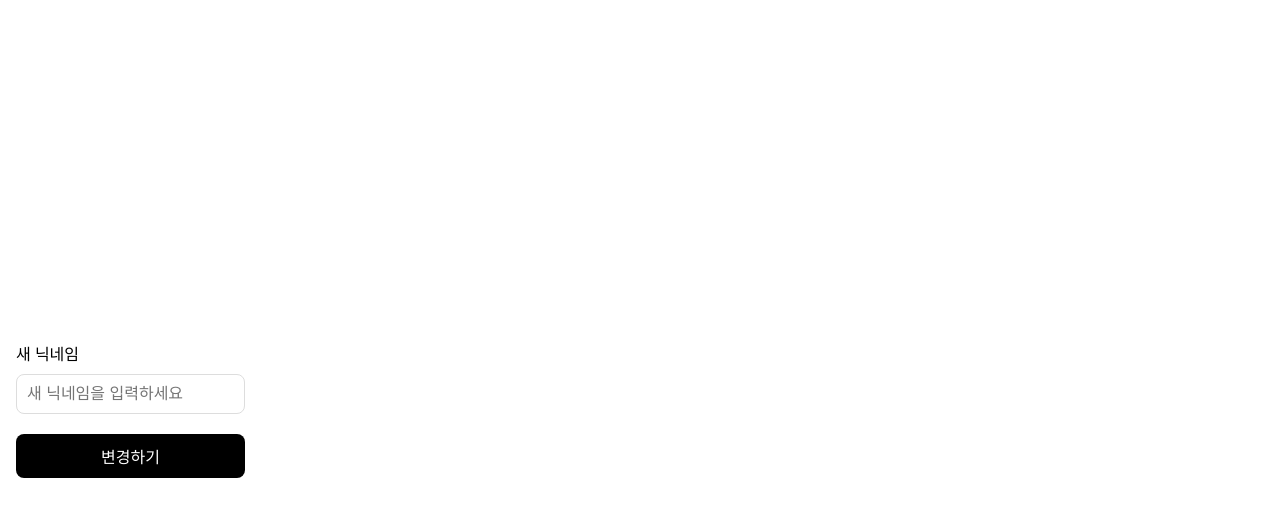
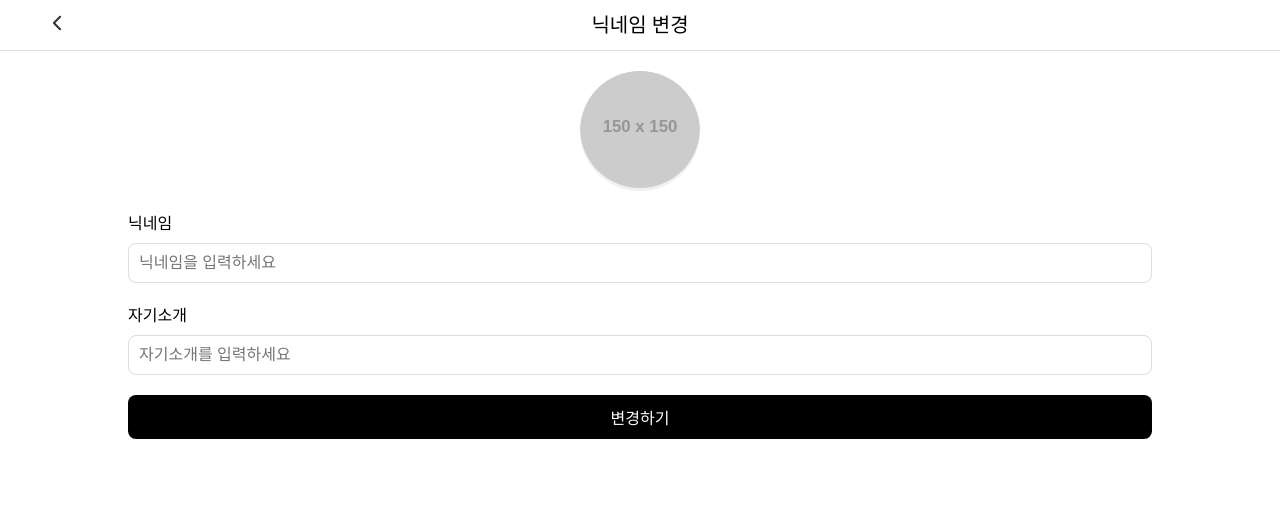
Before and after one commit to SSU-LED/SSULED-FE, a React (Vite) app: page /changenickname in a window 1280 px wide. Shown: the top 516 px of the page. Built offline with nearby package versions, Linux system fonts and the light colour scheme.

Commit message:
프로필 화면 및 변경 페이지

```diff
--- a/src/pages/ChangeNickname.tsx
+++ b/src/pages/ChangeNickname.tsx
@@ -1,28 +1,82 @@
-// import MoveLeftTitle from "../components/MoveLeftTitle";
-import React from "react";
+import React, { useState } from "react";
+import { useNavigate } from "react-router-dom";
+import MoveLeftTitle from "../components/MoveLeftTitle";
 
-function ChangeNickname() {
-    const [nickname, setNickname] = React.useState("");
+type ProfileData = {
+    nickname: string;
+    bio: string;
+    profileImage: string;
+};
+
+interface ChangeNicknameProps {
+    setProfileData: React.Dispatch<React.SetStateAction<ProfileData>>;
+}
+
+function ChangeNickname({ setProfileData }: ChangeNicknameProps) {
+    const [nickname, setNickname] = useState("");
+    const [bio, setBio] = useState("");
+    const [profileImage, setProfileImage] = useState("");
+    const navigate = useNavigate();
+
+    const handleImageChange = (event: React.ChangeEvent<HTMLInputElement>) => {
+        const file = event.target.files?.[0];
+        if (file) {
+            const imageUrl = URL.createObjectURL(file);
+            setProfileImage(imageUrl);
+        }
+    };
+
+    const handleSave = () => {
+        setProfileData({ nickname, bio, profileImage });
+        navigate("/profile");
+    };
 
     return (
-        <div style={pageStyle}>
-            {/* 상단 뒤로가기 버튼*/}
-            {/* MoveLeftTitle */}
+        <div style={layoutStyle}>
+            <MoveLeftTitle title="닉네임 변경" />
 
-            {/*닉네임 입력 폼*/}
+            <div style={profileImageContainerStyle}>
+                <label htmlFor="profile-upload">
+                    <img
+                        src={profileImage || "https://via.placeholder.com/150"}
+                        alt="Profile"
+                        style={profileImageStyle}
+                    />
+                </label>
+                <input
+                    type="file"
+                    id="profile-upload"
+                    accept="image/*"
+                    style={{ display: "none" }}
+                    onChange={handleImageChange}
+                />
+            </div>
+
             <div style={inputContainerStyle}>
-                <label htmlFor="nickname" style={labelStyle}>새 닉네임</label>
+                <label htmlFor="nickname" style={labelStyle}>닉네임</label>
                 <input
                     id="nickname"
                     type="text"
                     value={nickname}
                     onChange={(e) => setNickname(e.target.value)}
-                    placeholder="새 닉네임을 입력하세요"
+                    placeholder="닉네임을 입력하세요"
                     style={inputStyle}
-                    />
+                />
             </div>
-            {/* 변경 버튼 */}
-            <button style={buttonStyle} onClick={() => alert(`닉네임이 "${nickname}"(으)로 변경되었습니다!`)}>
+
+            <div style={inputContainerStyle}>
+                <label htmlFor="bio" style={labelStyle}>자기소개</label>
+                <input
+                    id="bio"
+                    type="text"
+                    value={bio}
+                    onChange={(e) => setBio(e.target.value)}
+                    placeholder="자기소개를 입력하세요"
+                    style={inputStyle}
+                />
+            </div>
+
+            <button style={buttonStyle} onClick={handleSave}>
                 변경하기
             </button>
         </div>
@@ -31,8 +85,34 @@ function ChangeNickname() {
 
 export default ChangeNickname;
 
-const pageStyle: React.CSSProperties = {
-    padding: "0 16px",
+const layoutStyle: React.CSSProperties = {
+    display: "flex",
+    flexDirection: "column",
+    alignItems: "center",
+    overflow: "hidden",
+    width: "100vw",
+    height: "100vh",
+};
+
+const profileImageContainerStyle: React.CSSProperties = {
+    width: "120px",
+    height: "120px",
+    borderRadius: "50%",
+    display: "flex",
+    justifyContent: "center",
+    alignItems: "center",
+    backgroundColor: "#f0f0f0",
+    overflow: "hidden",
+    marginTop: "20px",
+    position: "relative",
+    cursor: "pointer",
+};
+
+const profileImageStyle: React.CSSProperties = {
+    width: "100%",
+    height: "100%",
+    objectFit: "cover",
+    borderRadius: "50%",
 };
 
 const inputContainerStyle: React.CSSProperties = {
@@ -40,6 +120,7 @@ const inputContainerStyle: React.CSSProperties = {
     display: "flex",
     flexDirection: "column",
     gap: "8px",
+    width: "80%",
 };
 
 const labelStyle: React.CSSProperties = {
@@ -57,7 +138,7 @@ const inputStyle: React.CSSProperties = {
 
 const buttonStyle: React.CSSProperties = {
     marginTop: "20px",
-    width: "100%",
+    width: "80%",
     padding: "10px",
     fontSize: "16px",
     fontWeight: "bold",
--- a/src/pages/Profile.tsx
+++ b/src/pages/Profile.tsx
@@ -1,100 +1,135 @@
-import React from "react";
+import React, { useState } from "react";
 import MoveRightTitle from "../components/MoveRightTitle";
-import Tabsbar from "../components/Tabsbar";
 
-function Profile() {
+const Profile = () => { //오흔
+    const [nickname, setNickname] = useState<string>("숭실대벤치프레스");
+    const [bio] = useState("안녕? 나 3대 50 ㅋ");
+    const defaultProfileImage = "https://via.placeholder.com/150";
+
+    const handleDeleteAccount = () => {
+        if (window.confirm("정말 계정을 삭제하시겠습니까? 이 작업은 되돌릴 수 없습니다.")) {
+            alert("계정이 삭제되었습니다.");
+            // 실제 계정 삭제 로직 추가 가능
+        }
+    };
+
     return (
-        <div style={pageStyle}>
-            <div style={headerStyle}>
-                <MoveRightTitle title="my profile" subtitle={"gogo"} to="/changenickname"/>
+        <div className="layout">
+            <style>{responsiveCSS}</style>
+            <div className="header-wrapper">
+                <header className="header-title">Profile</header>
             </div>
-
+            <div className="profile-wrapper">
+                <div className="profile-container">
+                    <div className="profile-image-container">
+                        <img
+                            src={defaultProfileImage}
+                            alt="Profile"
+                            className="profile-image"
+                        />
+                    </div>
+                    <div className="nickname-container">
+                        <MoveRightTitle title={nickname} subtitle="닉네임 변경" to="/changenickname" />
+                    </div>
+                    <div className="bio-box">{bio}</div>
+                    <button className="delete-account" onClick={handleDeleteAccount}>delete account</button>
+                </div>
+            </div>
         </div>
     );
 }
 
 export default Profile;
 
+const responsiveCSS = `
+  .layout {
+    display: flex;
+    flex-direction: column;
+    align-items: center;
+    width: 100vw;
+    height: 100vh;
+    background: #ffffff;
+    padding: 24px 16px;
+  }
 
-const pageStyle: React.CSSProperties = {
-    padding: "0 16px",
-};
+  .header-wrapper {
+    position: sticky;
+    top: 0;
+    z-index: 100;
+    background-color: white;
+    padding: 20px;
+    border-bottom: 1px solid #eee;
+    text-align: center;
+    width: 100%;
+  }
 
-const headerStyle: React.CSSProperties = {
-    marginTop: "0px",
-};
+  .header-title {
+    font-size: 28px;
+    font-weight: bold;
+  }
 
-const containerStyle: React.CSSProperties = {
-    display: "inline-flex",
-    overflowX: "auto",
-    whiteSpace: "nowrap",
-    paddingBottom: "8px",
-    scrollbarWidth: "thin",
-    scrollbarColor: "#ccc transparent",
-};
+  .profile-wrapper {
+    display: flex;
+    justify-content: center;
+    align-items: center;
+    width: 100%;
+    padding-top: 40px;
+  }
 
-const scrollContainerStyle = `
-    ::-webkit-scrollbar {
-        height: 8px;
-    }
-    ::-webkit-scrollbar-thumb {
-        background: #ccc;
-        border-radius: 4px;
-    }
-    ::-webkit-scrollbar-track {
-        background: transparent;
-    }
+  .profile-container {
+    display: flex;
+    flex-direction: column;
+    align-items: center;
+    gap: 32px;
+    width: 90%;
+    max-width: 500px;
+  }
+
+  .profile-image-container {
+    width: 180px;
+    height: 180px;
+    border-radius: 50%;
+    display: flex;
+    justify-content: center;
+    align-items: center;
+    background-color: #f0f0f0;
+    overflow: hidden;
+    position: relative;
+  }
+
+  .profile-image {
+    width: 100%;
+    height: 100%;
+    object-fit: cover;
+    border-radius: 50%;
+  }
+
+  .nickname-container {
+    display: flex;
+    flex-direction: column;
+    align-items: center;
+    gap: min(5vw, 28px);
+  }
+
+  .bio-box {
+    font-size: 16px;
+    padding: 18px;
+    text-align: center;
+    width: 100%;
+    max-width: 400px;
+    border: 1px solid #ddd;
+    border-radius: 10px;
+    background: #f9f9f9;
+    color: #333;
+    font-weight: 500;
+  }
+
+  .delete-account {
+    background: none;
+    border: none;
+    color: red;
+    font-size: 12px;
+    font-weight: bold;
+    cursor: pointer;
+  }
 `;
-
-const scrollableContainerStyle: React.CSSProperties = {
-    overflow: "auto",
-    scrollbarWidth: "none",
-};
-
-const styleElement = document.createElement("style");
-styleElement.innerHTML = scrollContainerStyle;
-document.head.appendChild(styleElement);
-
-const tempData: {
-    imageUrl: string;
-    title: string;
-    content?: string;
-    size?: "small" | "medium" | "large";
-}[] = [
-    {
-        imageUrl: "https://images.unsplash.com/photo-1726930095108-3737074d0f42?q=80&w=1287&auto=format&fit=crop&ixlib=rb-4.0.3&ixid=M3wxMjA3fDB8MHxwaG90by1wYWdlfHx8fGVufDB8fHx8fA%3D%3D",
-        title: "basketball",
-        content: "Basketball is fun",
-        size: "medium",
-    },
-    {
-        imageUrl: "https://plus.unsplash.com/premium_photo-1668032526061-c0cbd0dc7111?q=80&w=1287&auto=format&fit=crop&ixlib=rb-4.0.3&ixid=M3wxMjA3fDB8MHxwaG90by1wYWdlfHx8fGVufDB8fHx8fA%3D%3D",
-        title: "basketball",
-        content: "Basketball is fun",
-        size: "medium",
-    },
-    {
-        imageUrl: "https://plus.unsplash.com/premium_photo-1668767725891-58f5cd788105?q=80&w=1287&auto=format&fit=crop&ixlib=rb-4.0.3&ixid=M3wxMjA3fDB8MHxwaG90by1wYWdlfHx8fGVufDB8fHx8fA%3D%3D",
-        title: "basketball",
-        content: "Basketball is fun",
-        size: "medium",
-    },
-    {
-        imageUrl: "https://images.unsplash.com/photo-1546519638-68e109498ffc?q=80&w=1490&auto=format&fit=crop&ixlib=rb-4.0.3&ixid=M3wxMjA3fDB8MHxwaG90by1wYWdlfHx8fGVufDB8fHx8fA%3D%3D",
-        title: "basketball",
-        content: "Basketball is fun",
-        size: "medium",
-    },
-    {
-        imageUrl: "https://plus.unsplash.com/premium_photo-1685311279547-ecd6086b7ccd?q=80&w=1470&auto=format&fit=crop&ixlib=rb-4.0.3&ixid=M3wxMjA3fDB8MHxwaG90by1wYWdlfHx8fGVufDB8fHx8fA%3D%3D",
-        title: "basketball",
-        content: "Basketball is fun",
-        size: "medium",
-    },
-    {
-        imageUrl: "https://images.unsplash.com/photo-1574623452334-1e0ac2b3ccb4?w=600&auto=format&fit=crop&q=60&ixlib=rb-4.0.3&ixid=M3wxMjA3fDB8MHxzZWFyY2h8NHx8YmFza2V0YmFsbHxlbnwwfHwwfHx8MA%3D%3D",
-        title: "basketball",
-        content: "Basketball is fun",
-        size: "medium",
-    }
-];
```
